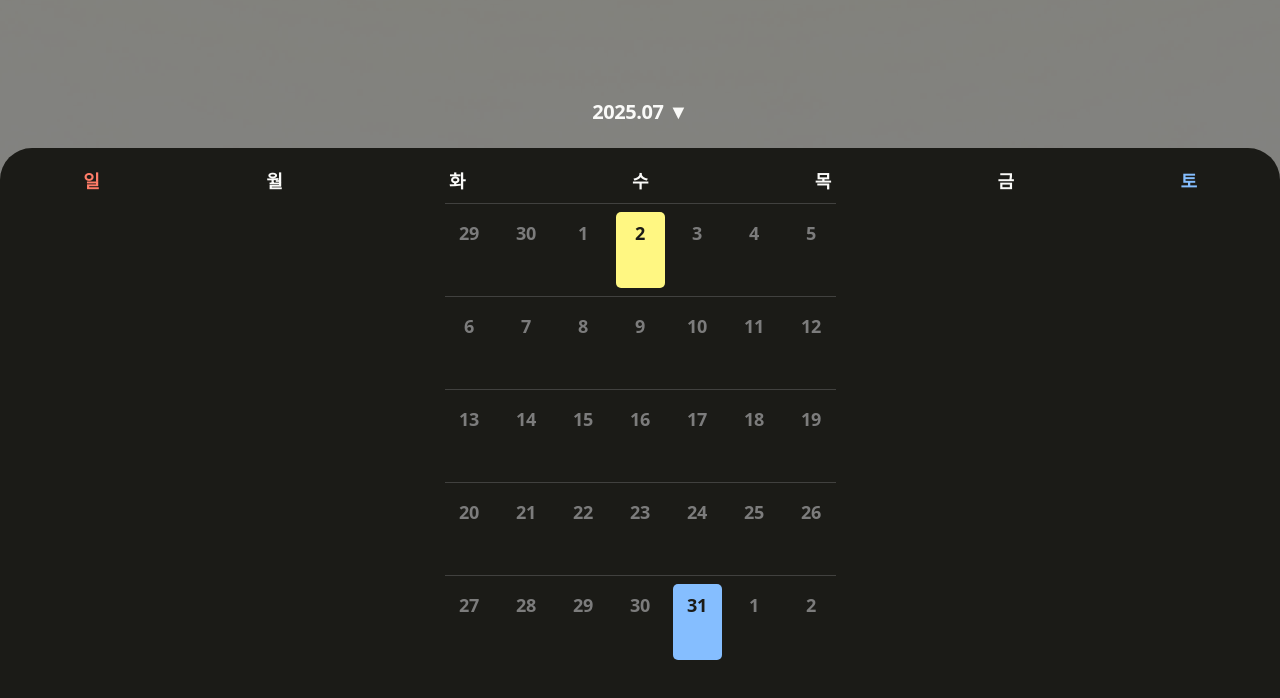
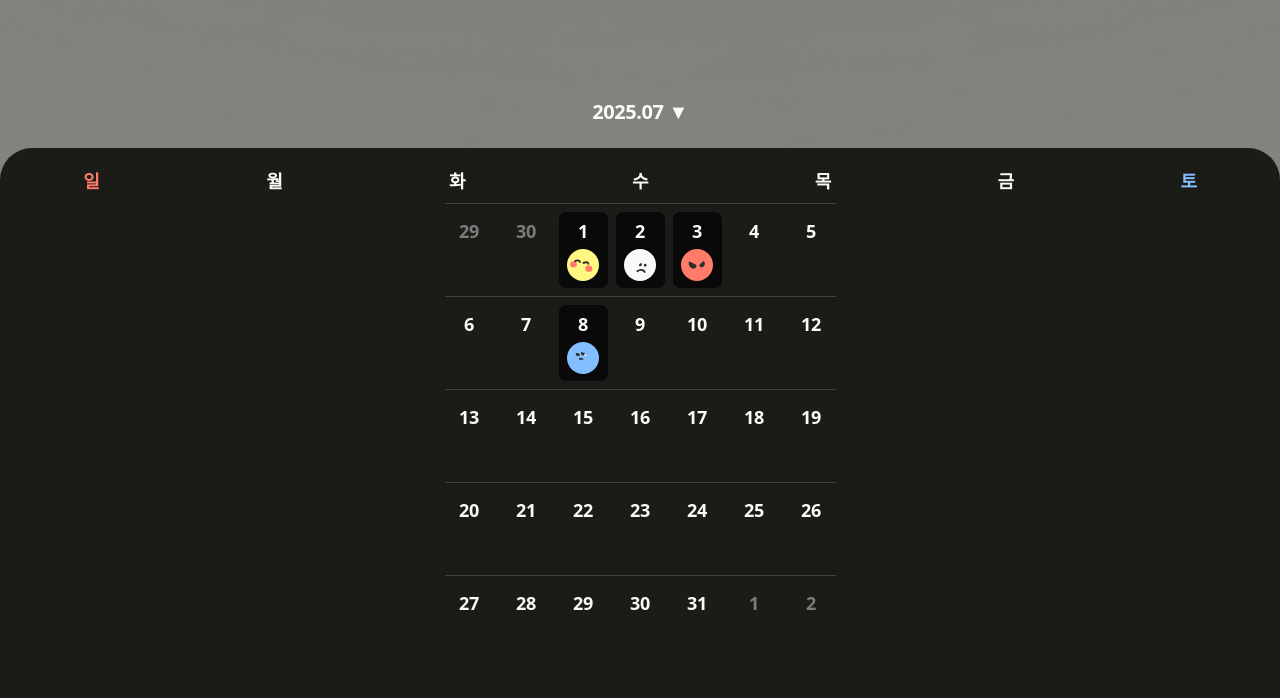
Before and after one commit to 9ITHON/6-Thinkeep-FE, a Next.js app: page /calendar in a window 1280 px wide. Shown: the top 698 px of the page. Built offline with nearby package versions, Linux system fonts and the light colour scheme.

Commit message:
feat: 캘린더 화면 이모지 추가

```diff
--- a/src/components/UI/CalendarDayCard.tsx
+++ b/src/components/UI/CalendarDayCard.tsx
@@ -1,38 +1,47 @@
 import React from "react";
+import Image from "next/image";
+import { emotionSmallImageMap } from "@/utils/emotionSmallMap";
 
 export interface CalendarCardProps {
   date: number | string;
-  mood?: "yellow" | "blue" | "red" | "gray" | "disabled";
+  emotion?: "happy" | "good" | "soso" | "gloomy" | "sad" | "angry";
+  disabled?: boolean;
   onClick?: () => void;
 }
 
-const moodColors: Record<NonNullable<CalendarCardProps["mood"]>, string> = {
-  yellow: "bg-[#FFF782] text-[#1B1B17]",
-  blue: "bg-[#85BEFF] text-[#1B1B17]",
-  red: "bg-[#FF7C68] text-[#1B1B17]",
-  gray: "bg-[#E6E6E6] text-[#1B1B17]",
-  disabled: "bg-[#1B1B17] text-[#7C7C7C]",
-};
-
 const CalendarDayCard = ({
   date,
-  mood = "disabled",
+  emotion,
+  disabled = false,
   onClick,
 }: CalendarCardProps) => {
+  const backgroundColor = emotion ? "bg-[#090909]" : "bg-[#1B1B17]";
+
   return (
     <div
-      className={`relative w-[49px] h-[76px] rounded-[7px] flex items-center justify-center`}
-      onClick={onClick}
+      className={`relative w-[49px] h-[76px] rounded-[7px] flex flex-col items-center justify-start ${backgroundColor} cursor-pointer`}
+      onClick={disabled ? undefined : onClick}
     >
-      <div
-        className={`w-[49px] h-[76px] rounded-[5px] flex items-start justify-center pt-[10px] font-semibold text-[18px] leading-[23px] tracking-[-0.02em] ${
-          mood === "disabled" ? "" : moodColors[mood]
-        } `}
+      {/* 날짜 텍스트 */}
+      <span
+        className={`pt-[8px] font-semibold text-[18px] leading-[23px] tracking-[-0.02em] ${
+          disabled ? "text-[#7C7C7C]" : "text-[#FAFAF8]"
+        }`}
       >
-        <span className={mood === "disabled" ? moodColors["disabled"] : ""}>
-          {date}
-        </span>
-      </div>
+        {date}
+      </span>
+
+      {/* 이모지 이미지 */}
+      {emotion && (
+        <div className="mt-[6px]">
+          <Image
+            src={emotionSmallImageMap[emotion]}
+            alt={`${emotion} icon`}
+            width={32}
+            height={32}
+          />
+        </div>
+      )}
     </div>
   );
 };
--- a/src/pages/calendar.tsx
+++ b/src/pages/calendar.tsx
@@ -1,12 +1,23 @@
 import React, { useState } from "react";
 import { format } from "date-fns";
-import CalendarDayCard from "../components/UI/CalendarDayCard";
+import CalendarDayCard, {
+  CalendarCardProps,
+} from "../components/UI/CalendarDayCard";
 import CalendarMonth from "../components/UI/CalendarMonth";
 import Button from "../components/UI/Button";
 import Image from "next/image";
 import { getCalendarWeeks } from "../utils/Date";
+import { getEmotionByDate } from "../utils/emotionUtils";
 
 const Calendar = () => {
+  // 임시 확인용 데이터
+  const mockEmotionMap: Record<string, CalendarCardProps["emotion"]> = {
+    "2025-07-01": "happy",
+    "2025-07-02": "gloomy",
+    "2025-07-03": "angry",
+    "2025-07-08": "sad",
+  };
+
   const [currentDate, setCurrentDate] = useState(new Date());
   const [isMonthOpen, setIsMonthOpen] = useState(false);
 
@@ -75,19 +86,16 @@ const Calendar = () => {
               >
                 {week.map((day) => {
                   const isThisMonth = day.getMonth() + 1 === month;
-                  const mood = !isThisMonth
-                    ? undefined
-                    : day.getDate() === 31
-                    ? "blue"
-                    : day.getDate() === 2
-                    ? "yellow"
-                    : "disabled";
+                  const emotion = isThisMonth
+                    ? getEmotionByDate(day, mockEmotionMap)
+                    : undefined;
 
                   return (
                     <CalendarDayCard
                       key={day.toISOString()}
                       date={day.getDate()}
-                      mood={mood}
+                      emotion={emotion}
+                      disabled={!isThisMonth}
                     />
                   );
                 })}
--- /dev/null
+++ b/src/utils/emotionSmallMap.ts
@@ -0,0 +1,12 @@
+export const emotionSmallImageMap: Record<
+  "happy" | "good" | "soso" | "gloomy" | "sad" | "angry" | "disabled",
+  string
+> = {
+  happy: "/emotions/small/happy.svg",
+  good: "/emotions/small/good.svg",
+  soso: "/emotions/small/soso.svg",
+  gloomy: "/emotions/small/gloomy.svg",
+  sad: "/emotions/small/sad.svg",
+  angry: "/emotions/small/angry.svg",
+  disabled: "",
+};
--- /dev/null
+++ b/src/utils/emotionUtils.ts
@@ -0,0 +1,9 @@
+import { CalendarCardProps } from "@/components/UI/CalendarDayCard";
+
+export const getEmotionByDate = (
+  date: Date,
+  emotionMap: Record<string, CalendarCardProps["emotion"]>
+): CalendarCardProps["emotion"] | undefined => {
+  const key = date.toISOString().split("T")[0]; // "YYYY-MM-DD"
+  return emotionMap[key];
+};
```
